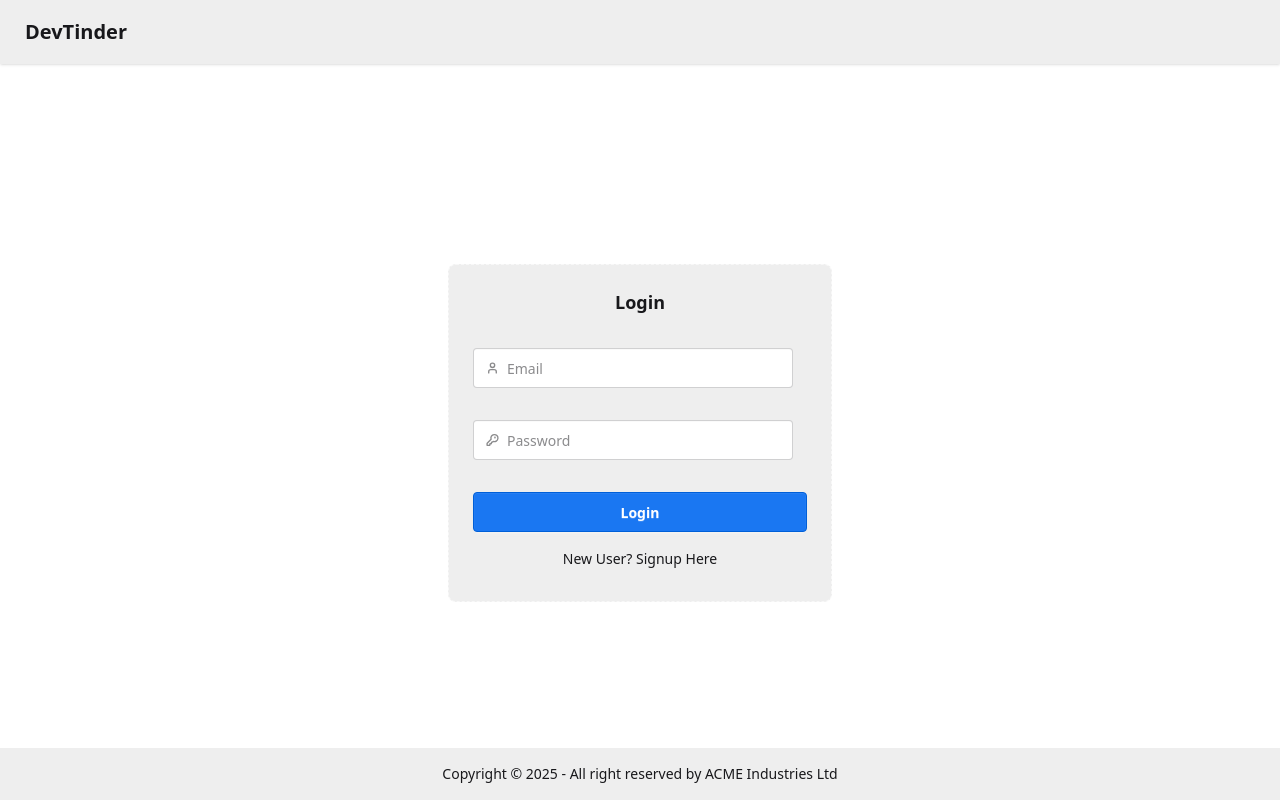
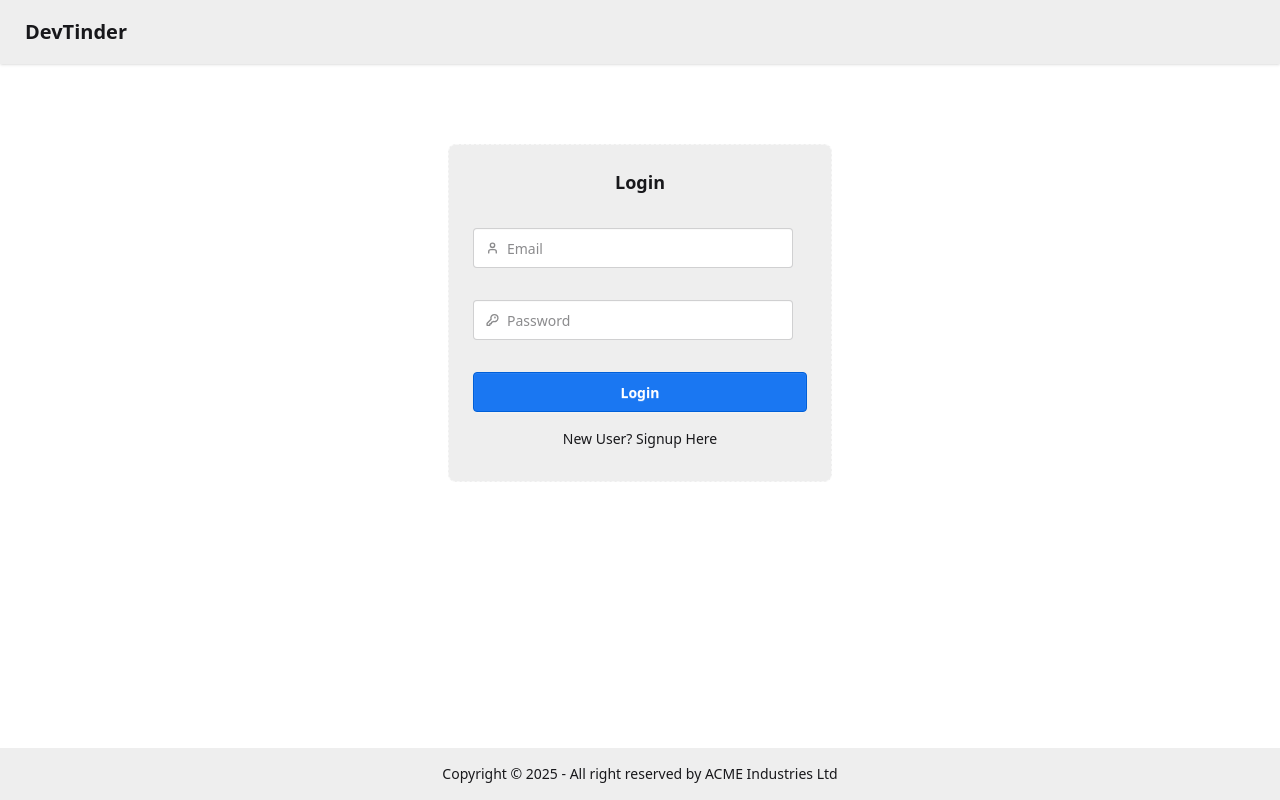
Before and after one commit to codershashtag1/devTinderWeb, a React (Vite) app: page /login in a window 1280 px wide. Built offline with nearby package versions, Linux system fonts and the light colour scheme; no server answers.

Commit message:
Feed page data No User found msg not showing issue resolved

```diff
--- a/src/components/Feed.jsx
+++ b/src/components/Feed.jsx
@@ -16,6 +16,7 @@ const Feed = () => {
       if (feed) return;
       let res = await axios(`${BASE_URL}/user/feed`, { withCredentials: true })
       if (res.status === 200) {
+        console.log(res.data)
         dispatch(addFeed(res.data))
       }
     } catch (error) {
@@ -36,7 +37,7 @@ const Feed = () => {
   }
 
   return (
-    feed && (
+    feed && feed.length > 0 && (
       <div className="flex justify-center items-center my-10">
         <UserCard user= {feed[0]} />
       </div>
--- a/src/components/Login.jsx
+++ b/src/components/Login.jsx
@@ -80,7 +80,7 @@ const Login = () => {
   }
 
   return (
-    <div className='flex justify-center items-center my-50'>
+    <div className='flex justify-center items-center my-20'>
       <div className="card card-dash bg-base-300 w-96">
         <div className="card-body">
           <div className="flex flex-col w-full space-y-8">
```
